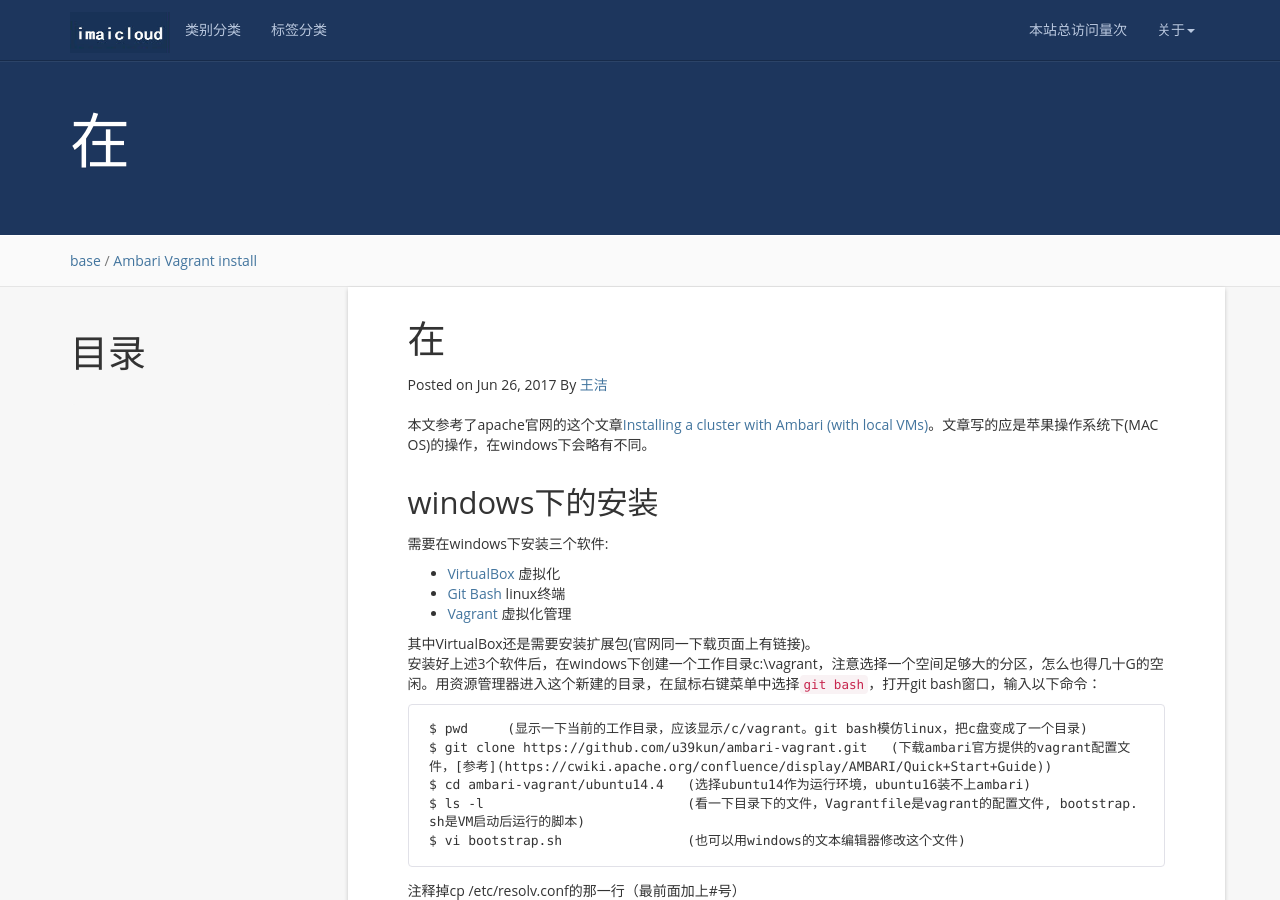
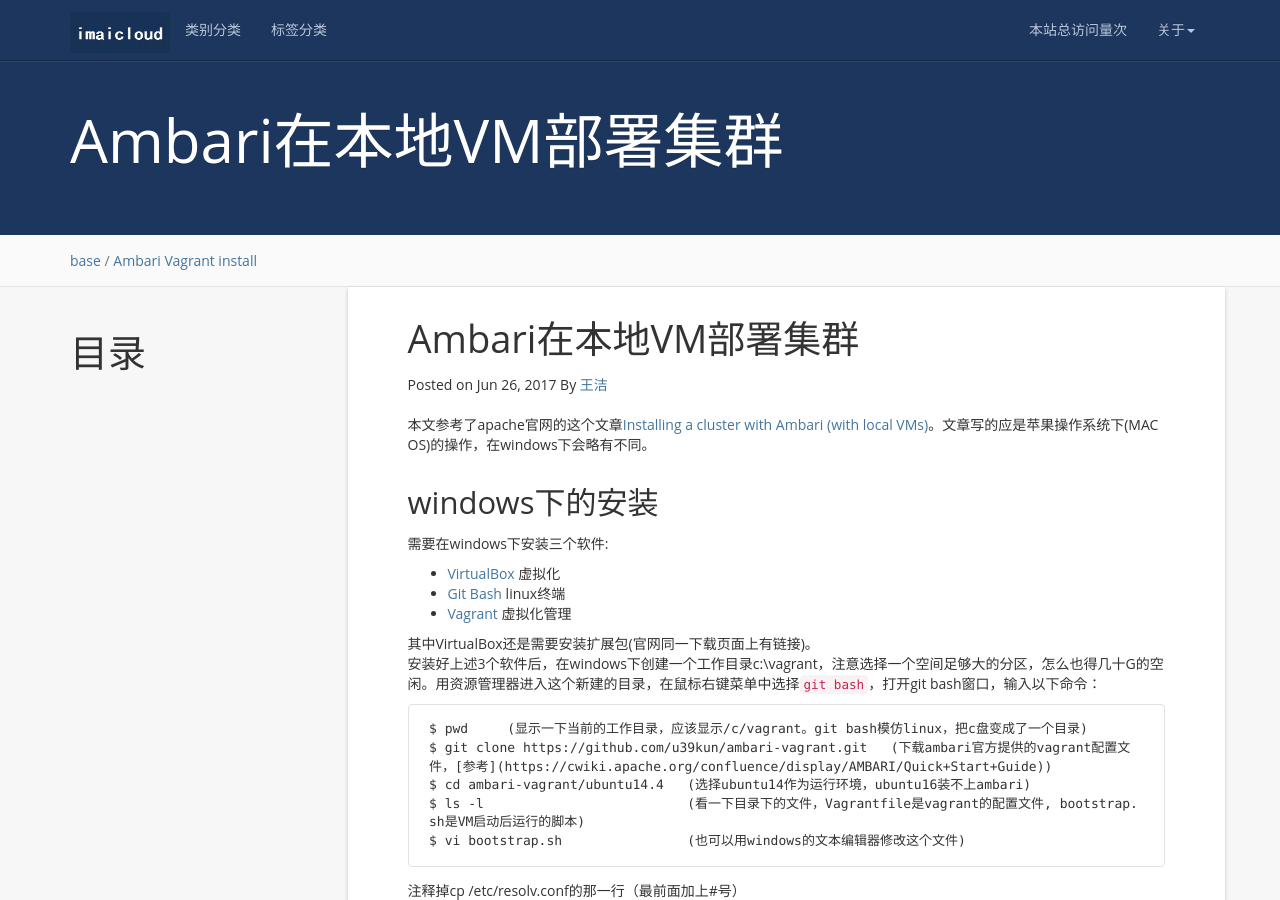
Before and after one commit to zhanglan/blog-1, a Jekyll site: the page built from _posts/2017-06-26-Ambari在本地VM部署集群.md, in a window 1280 px wide and 900 px high. Built offline with Jekyll 4.4.1, drawn with Linux system fonts in a browser that asks for light colours; nearby versions of some CDN libraries; comment, search, counter and statistics services are not loaded.

Commit message:
Update 2017-06-26-Ambari在本地VM部署集群.md

```diff
--- a/_posts/2017-06-26-Ambari在本地VM部署集群.md
+++ b/_posts/2017-06-26-Ambari在本地VM部署集群.md
@@ -1,6 +1,6 @@
 ---
 layout: post
-title:  在
+title:  Ambari在本地VM部署集群
 date:   2017-06-26
 categories: base
 tag: Ambari Vagrant install
```
